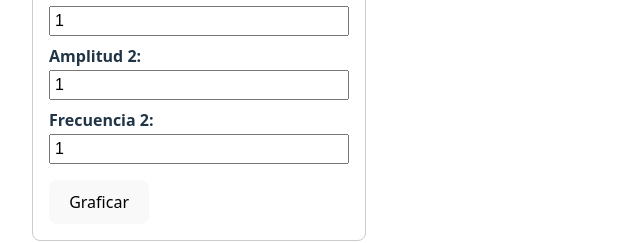
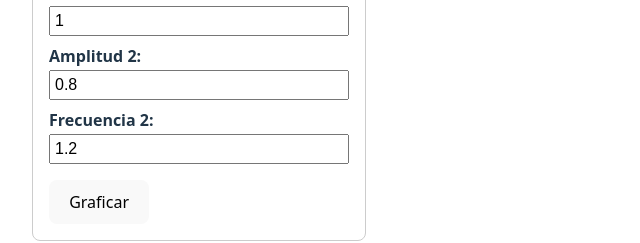
Before and after one commit to lucasbaezmiranda/sine-plotter-front-v1, a React (Vite) app: page / in a window 1280 px wide. Shown: the part 386-629 px from the top of the page, without its empty margins (0-640 px from the left). Built offline with nearby package versions, Linux system fonts and the light colour scheme.

Commit message:
cambiados los valores por defecto de la fncion

```diff
--- a/src/components/PlotGenerator.jsx
+++ b/src/components/PlotGenerator.jsx
@@ -3,8 +3,8 @@ import { useState } from 'react';
 export default function PlotGenerator() {
   const [A1, setA1] = useState(1);
   const [f1, setF1] = useState(1);
-  const [A2, setA2] = useState(1);
-  const [f2, setF2] = useState(1);
+  const [A2, setA2] = useState(0.8);
+  const [f2, setF2] = useState(1.2);
   const [plotUrl, setPlotUrl] = useState(null);
   const [loading, setLoading] = useState(false);
 
```
